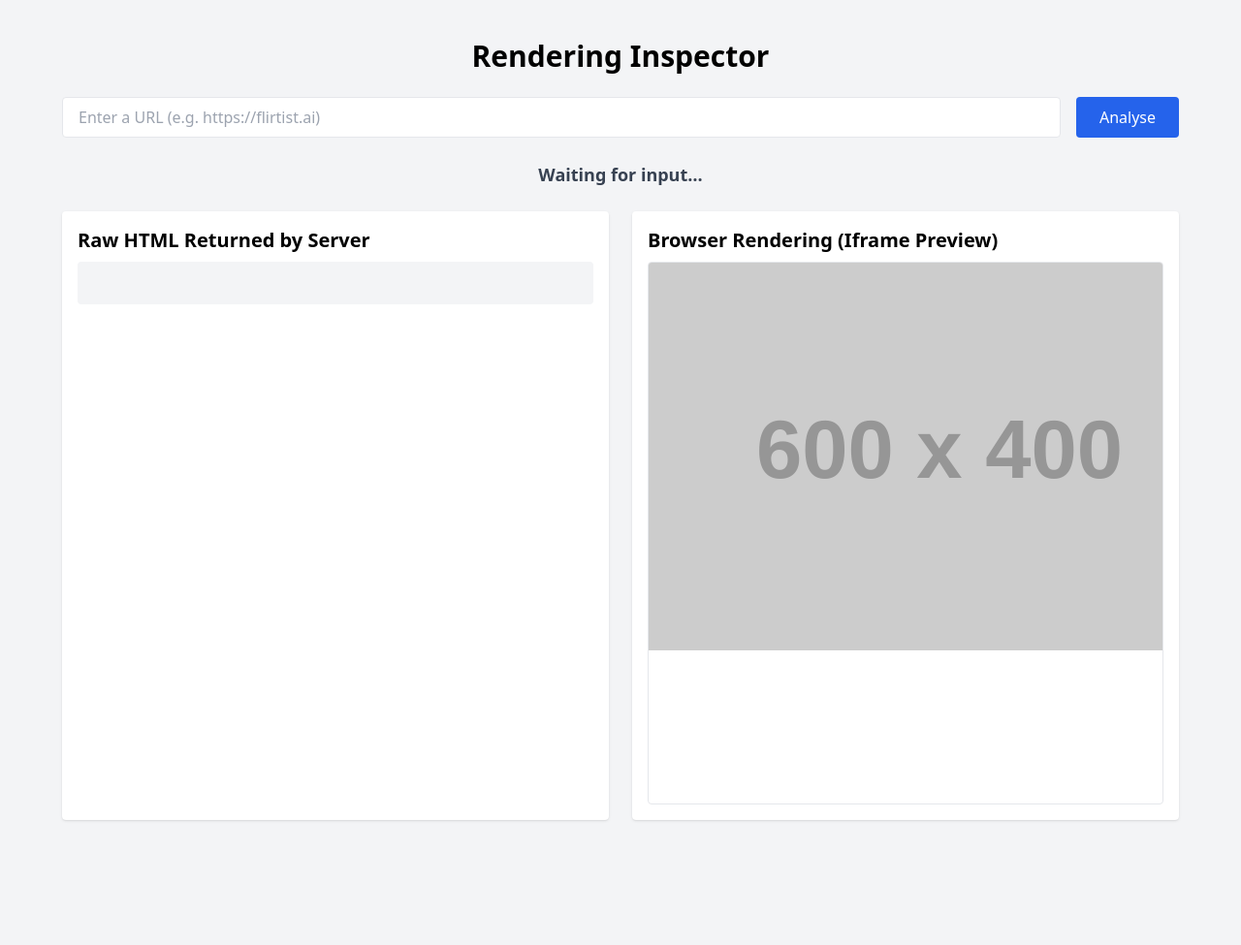
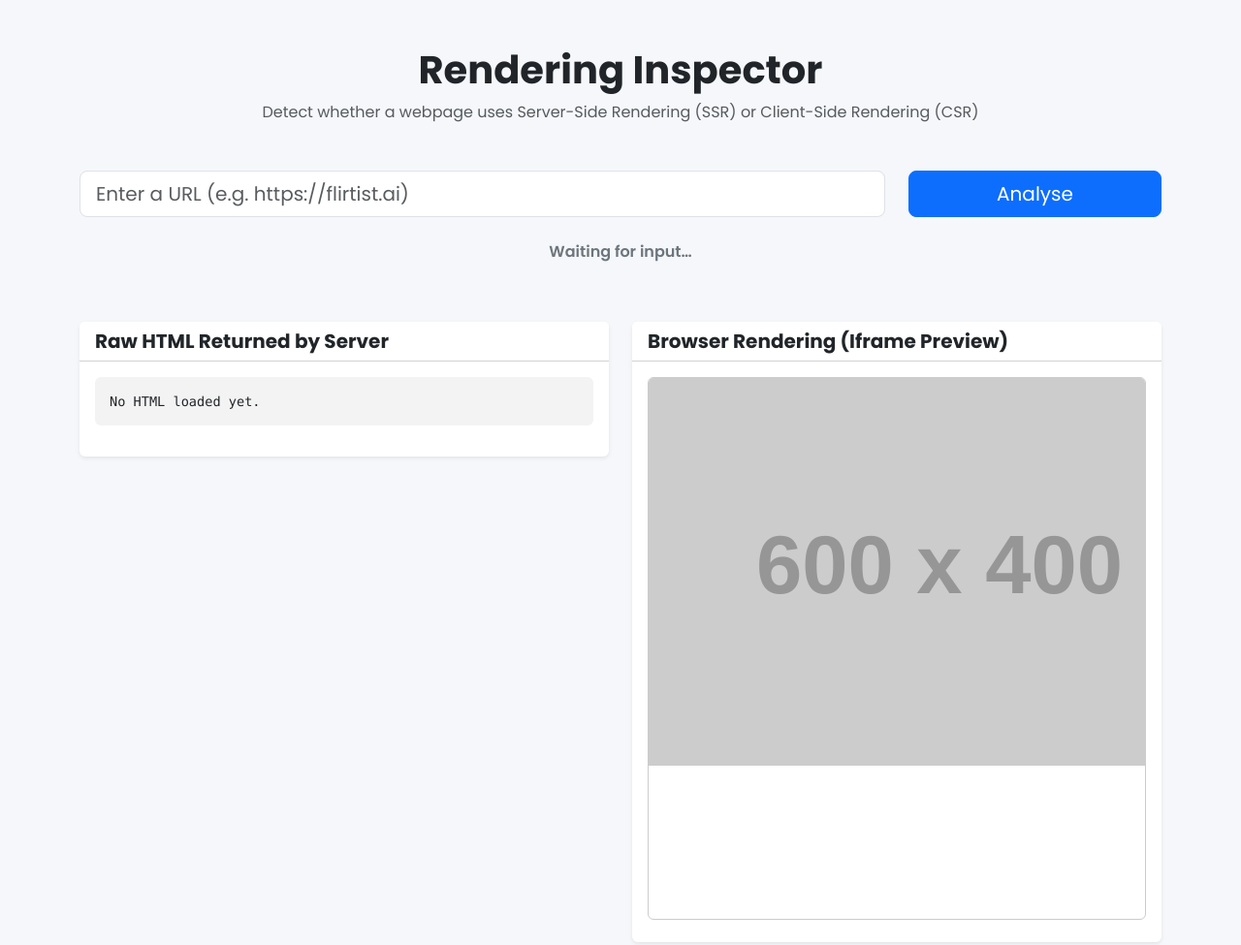
Before and after one commit to jonathonrobertsf/rendering-inspector, a website: page index.html in a window 1280 px wide. Shown: the whole page at 97% size. Before the commit the page ends 886 px from the top, so only its background shows below. Drawn offline with nearby package versions, Linux system fonts and the light colour scheme; placeholder pictures from the web are drawn by us.

Commit message:
Refactor HTML structure and update styles

```diff
--- a/index.html
+++ b/index.html
@@ -2,62 +2,113 @@
 <html lang="en">
 <head>
     <meta charset="UTF-8">
-    <meta name="viewport" content="width=device-width, initial-scale=1.0">
+    <meta name="viewport" content="width=device-width, initial-scale=1">
+
     <title>Rendering Inspector</title>
-    <script src="https://cdn.tailwindcss.com"></script>
+
+    <!-- Poppins Font -->
+    <link href="https://fonts.googleapis.com/css2?family=Poppins:wght@300;400;500;600;700&display=swap" rel="stylesheet">
+
+    <!-- Bootstrap CSS -->
+    <link href="https://cdn.jsdelivr.net/npm/bootstrap@5.3.3/dist/css/bootstrap.min.css" rel="stylesheet">
+
+    <style>
+        body {
+            background-color: #f5f7fa;
+            font-family: "Poppins", sans-serif;
+        }
+        .result-box {
+            min-height: 60px;
+        }
+        pre {
+            background: #f3f3f3;
+            border-radius: 6px;
+            padding: 15px;
+            max-height: 70vh;
+            overflow-y: auto;
+            font-size: 0.85rem;
+        }
+        iframe {
+            border: 1px solid #ccc;
+            border-radius: 6px;
+        }
+        h1, h2, .card-header {
+            font-weight: 600;
+        }
+    </style>
 </head>
-<body class="bg-gray-100 min-h-screen">
 
-    <div class="max-w-6xl mx-auto py-10">
+<body>
 
-        <h1 class="text-3xl font-bold text-center mb-6">Rendering Inspector</h1>
+<div class="container py-5">
 
-        <!-- INPUT AREA -->
-        <div class="flex gap-4 mb-6">
-            <input id="urlInput"
-                   type="text"
-                   placeholder="Enter a URL (e.g. https://flirtist.ai)"
-                   class="flex-1 px-4 py-2 border rounded w-full">
-            <button id="checkBtn"
-                    class="px-6 py-2 bg-blue-600 text-white rounded hover:bg-blue-700">
+    <!-- Heading -->
+    <div class="text-center mb-5">
+        <h1 class="fw-bold">Rendering Inspector</h1>
+        <p class="text-muted">Detect whether a webpage uses Server-Side Rendering (SSR) or Client-Side Rendering (CSR)</p>
+    </div>
+
+    <!-- Input Row -->
+    <div class="row mb-4">
+        <div class="col-md-9">
+            <input id="urlInput" type="text" placeholder="Enter a URL (e.g. https://flirtist.ai)" class="form-control form-control-lg">
+        </div>
+
+        <div class="col-md-3 text-md-end mt-3 mt-md-0">
+            <button id="checkBtn" class="btn btn-primary btn-lg w-100">
                 Analyse
             </button>
         </div>
+    </div>
 
-        <!-- RESULT BOX -->
-        <div id="resultBox" class="mb-6 text-center text-lg font-semibold text-gray-700">
+    <!-- Result Box -->
+    <div id="resultBox" class="result-box text-center fw-semibold text-secondary mb-4">
         Waiting for input…
     </div>
 
-        <!-- TWO COLUMN LAYOUT -->
-        <div class="grid grid-cols-1 md:grid-cols-2 gap-6">
+    <!-- Two Columns -->
+    <div class="row g-4">
 
-            <!-- LEFT COLUMN: RAW HTML -->
-            <div class="bg-white p-4 rounded shadow">
-                <h2 class="text-xl font-bold mb-2">Raw HTML Returned by Server</h2>
-                <pre id="rawHTML"
-                     class="whitespace-pre-wrap text-sm bg-gray-100 p-3 rounded max-h-[70vh] overflow-auto">
-                </pre>
+        <!-- Raw HTML column -->
+        <div class="col-md-6">
+            <div class="card shadow-sm border-0">
+                <div class="card-header bg-white fw-bold h5">
+                    Raw HTML Returned by Server
+                </div>
+                <div class="card-body">
+                    <pre id="rawHTML">No HTML loaded yet.</pre>
+                </div>
+            </div>
         </div>
 
-            <!-- RIGHT COLUMN: LIVE PREVIEW -->
-            <div class="bg-white p-4 rounded shadow">
-                <h2 class="text-xl font-bold mb-2">Browser Rendering (Iframe Preview)</h2>
+        <!-- Iframe Preview -->
+        <div class="col-md-6">
+            <div class="card shadow-sm border-0">
+                <div class="card-header bg-white fw-bold h5">
+                    Browser Rendering (Iframe Preview)
+                </div>
+                <div class="card-body">
                     <iframe id="renderFrame"
-                        class="w-full h-[70vh] border rounded bg-white"
+                            class="w-100"
+                            style="height: 70vh;"
                             src="https://placehold.co/600x400?text=Preview+Here">
                     </iframe>
                 </div>
-
             </div>
         </div>
 
-    <!-- ============================= -->
-    <!--   SSR / CSR DETECTOR LOGIC    -->
-    <!-- ============================= -->
+    </div>
+
+</div>
+
+<!-- Bootstrap JS -->
+<script src="https://cdn.jsdelivr.net/npm/bootstrap@5.3.3/dist/js/bootstrap.bundle.min.js"></script>
+
+<!-- ====================================================== -->
+<!--                SSR / CSR DETECTOR LOGIC                -->
+<!-- ====================================================== -->
 
 <script>
-    // --- MAIN ANALYSER FUNCTION ---
 async function runCheck() {
     console.log("runCheck() started");
 
@@ -67,19 +118,18 @@
     const iframe = document.getElementById("renderFrame");
 
     if (!urlInput) {
-            resultBox.innerHTML = `<p class="text-red-600 font-bold">Please enter a URL.</p>`;
+        resultBox.innerHTML = `<span class="text-danger fw-bold">Please enter a URL.</span>`;
         return;
     }
 
     rawColumn.textContent = "Fetching raw HTML…";
-        resultBox.innerHTML = `<p class="text-blue-600 font-bold">Analysing…</p>`;
+    resultBox.innerHTML = `<span class="text-primary fw-bold">Analysing…</span>`;
 
-        // Show live preview visually
     iframe.src = urlInput;
 
     let rawHtml = "";
 
-        // --- FETCH RAW HTML FROM VERCEL SERVERLESS FUNCTION ---
+    // --- FETCH RAW HTML ---
     try {
         const apiUrl = `/api/fetch-html.js?url=${encodeURIComponent(urlInput)}`;
         console.log("Fetching:", apiUrl);
@@ -96,8 +146,8 @@
 
         if (!rawHtml || rawHtml.length < 50) {
             resultBox.innerHTML = `
-                    <p class="text-red-600 font-bold text-xl">Raw HTML is empty or blocked.</p>
-                    <p class="text-gray-700">The website may block server-side requests.</p>
+                <span class="text-danger fw-bold h5">Raw HTML is empty or blocked.</span>
+                <p class="text-muted">The website may block server-side requests.</p>
             `;
             return;
         }
@@ -106,8 +156,8 @@
         console.error(err);
         rawColumn.textContent = "Error fetching raw HTML.";
         resultBox.innerHTML = `
-                <p class="text-red-600 font-bold">Error fetching raw HTML</p>
-                <p class="text-gray-700">${err.message}</p>
+            <span class="text-danger fw-bold">Error fetching raw HTML</span>
+            <p class="text-muted">${err.message}</p>
         `;
         return;
     }
@@ -120,17 +170,13 @@
 
     if (isCSR) {
         resultBox.innerHTML = `
-                <p class="text-yellow-700 font-bold text-xl">Client-Side Rendering (CSR)</p>
-                <p class="mt-2 text-gray-700">
-                    This HTML was mostly empty and depends on JavaScript to render content.
-                </p>
+            <span class="text-warning fw-bold h4">Client-Side Rendering (CSR)</span>
+            <p class="text-muted mt-2">The server delivered minimal or placeholder HTML. Content loads via JavaScript.</p>
         `;
     } else {
         resultBox.innerHTML = `
-                <p class="text-green-700 font-bold text-xl">Server-Side Rendering (SSR)</p>
-                <p class="mt-2 text-gray-700">
-                    Meaningful content was returned directly in the HTML.
-                </p>
+            <span class="text-success fw-bold h4">Server-Side Rendering (SSR)</span>
+            <p class="text-muted mt-2">Meaningful HTML content was delivered directly from the server.</p>
         `;
     }
 }
@@ -142,7 +188,7 @@
     const btn = document.getElementById("checkBtn");
 
     if (!btn) {
-            console.error("Analyse button not found in DOM!");
+        console.error("Analyse button not found!");
         return;
     }
 
```
Lines whose indentation alone changed are shown as unchanged.
